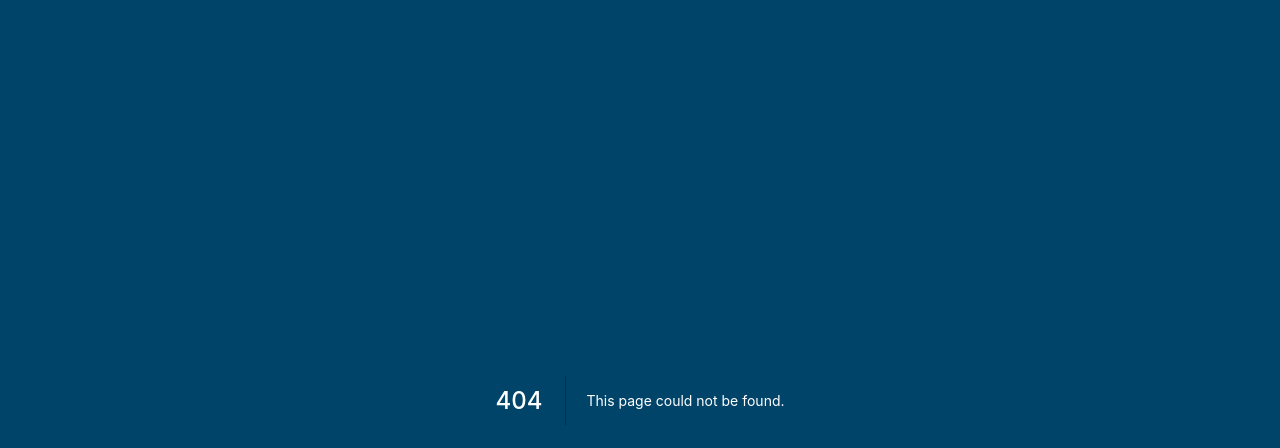
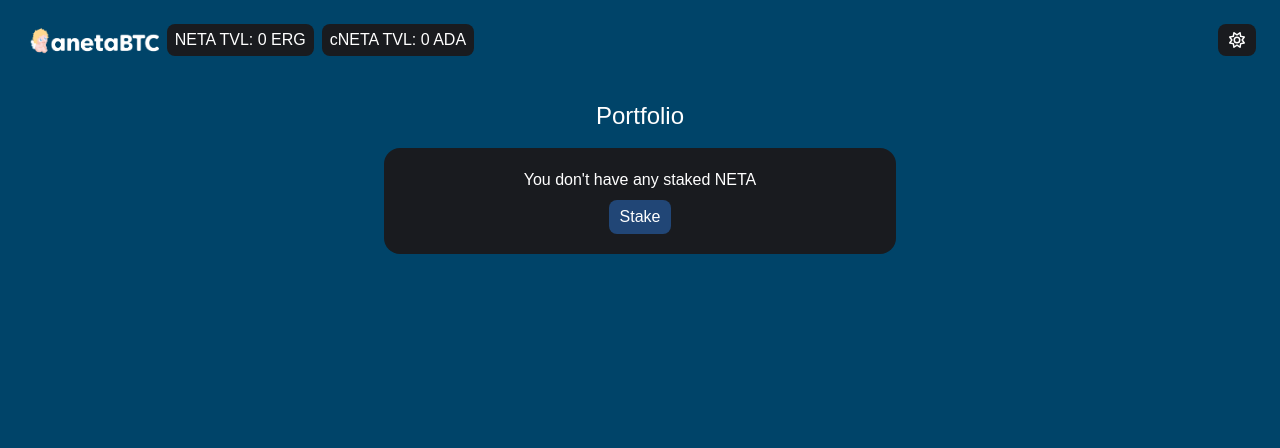
Before and after one commit to andrehafner/anetabtc.io, a Next.js app: page /ergo/portfolio in a window 1280 px wide. Before the commit this address had no page. Shown: the top 448 px of the page. Built offline with nearby package versions, Linux system fonts and the light colour scheme.

Commit message:
add portfolio

```diff
--- /dev/null
+++ b/components/Portfolio/index.tsx
@@ -0,0 +1,50 @@
+import useWallet from "@hooks/useErgoWallet";
+import { getStakingPortfolio } from "@services/ergo";
+import { RootState } from "@services/store";
+import { useRouter } from "next/router";
+import { useEffect, useState } from "react";
+import { useSelector } from "react-redux";
+import Link from "next/link";
+
+export default () => {
+  const { walletApi } = useSelector((state: RootState) => state.ergo);
+  const { getWalletAddresses } = useWallet();
+  const [portfolio, setPortfolio] = useState(0);
+  const router = useRouter();
+  const pathname = router.pathname;
+  const parentPath = `/${pathname
+    .split("/")
+    .filter((e) => e)
+    .shift()}`;
+
+  useEffect(() => {
+    (async () => {
+      if (walletApi == null) return;
+      const addresses = await getWalletAddresses();
+      const stakedNeta = await getStakingPortfolio(addresses);
+      if (isNaN(stakedNeta)) return;
+      setPortfolio(stakedNeta);
+    })();
+  }, [walletApi]);
+
+  return (
+    <div className="w-full p-5 flex justify-center">
+      <div className="max-w-lg w-full gap-4 flex flex-col items-center justify-center">
+        {/* Title */}
+        <span className="w-fit text-2xl">Portfolio</span>
+        <div className="w-full p-5 component rounded-2xl flex flex-col items-center gap-2">
+          {portfolio ? (
+            <div>Staked NETA: {portfolio} Neta</div>
+          ) : (
+            <div>You don't have any staked NETA</div>
+          )}
+          <Link href={parentPath ?? "/"}>
+            <button className="button clickable rounded-lg px-2.5 py-1">
+              Stake
+            </button>
+          </Link>
+        </div>
+      </div>
+    </div>
+  );
+};
--- a/components/Stake/InitStaking.tsx
+++ b/components/Stake/InitStaking.tsx
@@ -1,4 +1,6 @@
 import { StakingLength, StakingState, STAKING_INFO } from "@entities/app";
+import Link from "next/link";
+import { useRouter } from "next/router";
 import { useContext, useRef } from "react";
 import { StakeContext } from ".";
 import StakingInput from "./StakingInput";
@@ -7,6 +9,8 @@
 const InitStaking = () => {
   const inputRef = useRef<HTMLInputElement>(null);
   const stakeContext = useContext(StakeContext);
+  const router = useRouter();
+  const pathname = router.pathname;
   const { apr, setStakingState, setStakingAmount, setStakingLength } =
     stakeContext;
 
@@ -25,12 +29,19 @@
         <div className="ml-auto text-agreen">APR {apr}%</div>
       </div> */}
       <StakingInput ref={inputRef}></StakingInput>
-      <button
-        className="clickable button rounded-lg py-1 px-2.5 text-center"
-        onClick={handleStake}
-      >
-        Stake
-      </button>
+      <div className="flex items-center gap-4">
+        <button
+          className="clickable button rounded-lg py-1 px-2.5 text-center w-full"
+          onClick={handleStake}
+        >
+          Stake
+        </button>
+        <Link href={`${pathname}/portfolio`}>
+          <button className="button clickable rounded-lg py-1 px-2.5 text-center w-full">
+            View Portfolio
+          </button>
+        </Link>
+      </div>
     </div>
   );
 };
--- a/hooks/useErgoWallet.tsx
+++ b/hooks/useErgoWallet.tsx
@@ -72,6 +72,7 @@
 
   return {
     getWalletAddress,
+    getWalletAddresses,
     getShortWalletAddress,
     enableWallet,
     stake,
--- /dev/null
+++ b/pages/ergo/index.tsx
@@ -0,0 +1,15 @@
+import InitErgo from "@layouts/InitErgo";
+import Stake from "@components/Stake";
+import Header from "@components/Header";
+import Portfolio from "@components/Portfolio";
+
+export default function Ergo() {
+  return (
+    <InitErgo>
+      <>
+        <Header></Header>
+        <Stake></Stake>
+      </>
+    </InitErgo>
+  );
+}
--- a/pages/ergo.tsx
+++ b/pages/ergo/portfolio.tsx
@@ -1,13 +1,14 @@
 import InitErgo from "@layouts/InitErgo";
 import Stake from "@components/Stake";
 import Header from "@components/Header";
+import Portfolio from "@components/Portfolio";
 
 export default function Ergo() {
   return (
     <InitErgo>
       <>
         <Header></Header>
-        <Stake></Stake>
+        <Portfolio></Portfolio>
       </>
     </InitErgo>
   );
--- a/pages/index.tsx
+++ b/pages/index.tsx
@@ -1,13 +1,16 @@
 import Link from "next/link";
+import Header from "@components/Header";
 
 export default function Home() {
   return (
-    <div className="w-full p-5 flex justify-center">
-      <div className="max-w-lg w-full flex flex-col gap-4 items-center justify-center">
-        <span className="w-fit text-2xl">NETA/cNETA Staking</span>
+    <>
+      <Header></Header>
+      <div className="w-full mt-10 sm:mt-24 p-5 flex justify-center">
+        <div className="max-w-sm w-full flex flex-col gap-4 items-center justify-center">
+          <span className="w-fit text-2xl">AnetaBTC Staking</span>
+          <img src="/aneta-angel.png" className="h-40 w-fit aneta-angel"></img>
           <div className="component p-5 w-full rounded-2xl flex flex-col gap-4 items-center">
-          <img src="/aneta-angel.png" className="h-40 w-fit"></img>
-          <div className="w-full flex flex-col gap-2">
+            <div className="w-full flex flex-col gap-4">
               <Link href="/cardano">
                 <button className="button clickable py-1 rounded-lg w-full">
                   Stake cNETA on Cardano
@@ -22,5 +25,6 @@
           </div>
         </div>
       </div>
+    </>
   );
 }
--- a/services/ergo.ts
+++ b/services/ergo.ts
@@ -18,3 +18,14 @@
   const signedTx = await ergo.sign_tx(unsignedTx); // eslint-disable-line
   await ergo.submit_tx(signedTx); // eslint-disable-line
 };
+
+export const getStakingPortfolio = async (
+  addresses: string[]
+): Promise<number> => {
+  const res = await axios.post(
+    `${process.env.ERGOPAD_API_URL}/staking/${NETA_PROJECT_ID}/staked/`,
+    { addresses },
+    { ...defaultOptions }
+  );
+  return res.data.totalStaked;
+};
--- a/styles/globals.css
+++ b/styles/globals.css
@@ -11,6 +11,7 @@
   height: 100vh;
   font-family: "Avenir Next Cyr Medium", sans-serif;
   font-weight: 100;
+  --gold-color: #ffd700;
 }
 
 #__next {
@@ -146,3 +147,16 @@
 .spinner {
   animation: spin 1s linear infinite;
 }
+
+.aneta-angel {
+  animation: pulse 2s cubic-bezier(0.34, 0.83, 0.78, 0.97) infinite;
+}
+
+@keyframes pulse {
+  0% {
+    filter: drop-shadow(0px 0px 0px rgb(255, 215, 0, 1));
+  }
+  100% {
+    filter: drop-shadow(0px 0px 30px rgb(255, 215, 0, 0));
+  }
+}
```
Also changed, not shown: pages/cardano/index.tsx (renamed from pages/cardano.tsx). Lines whose indentation alone changed are shown as unchanged.
